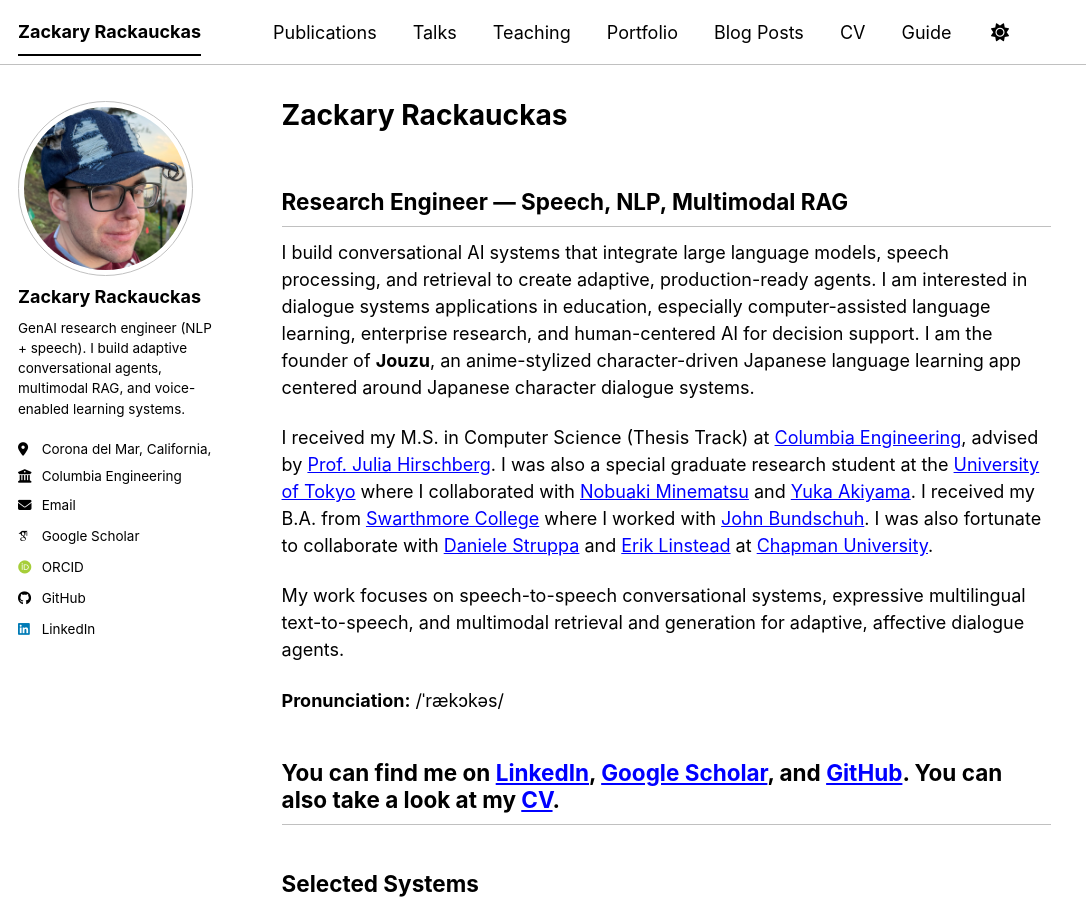
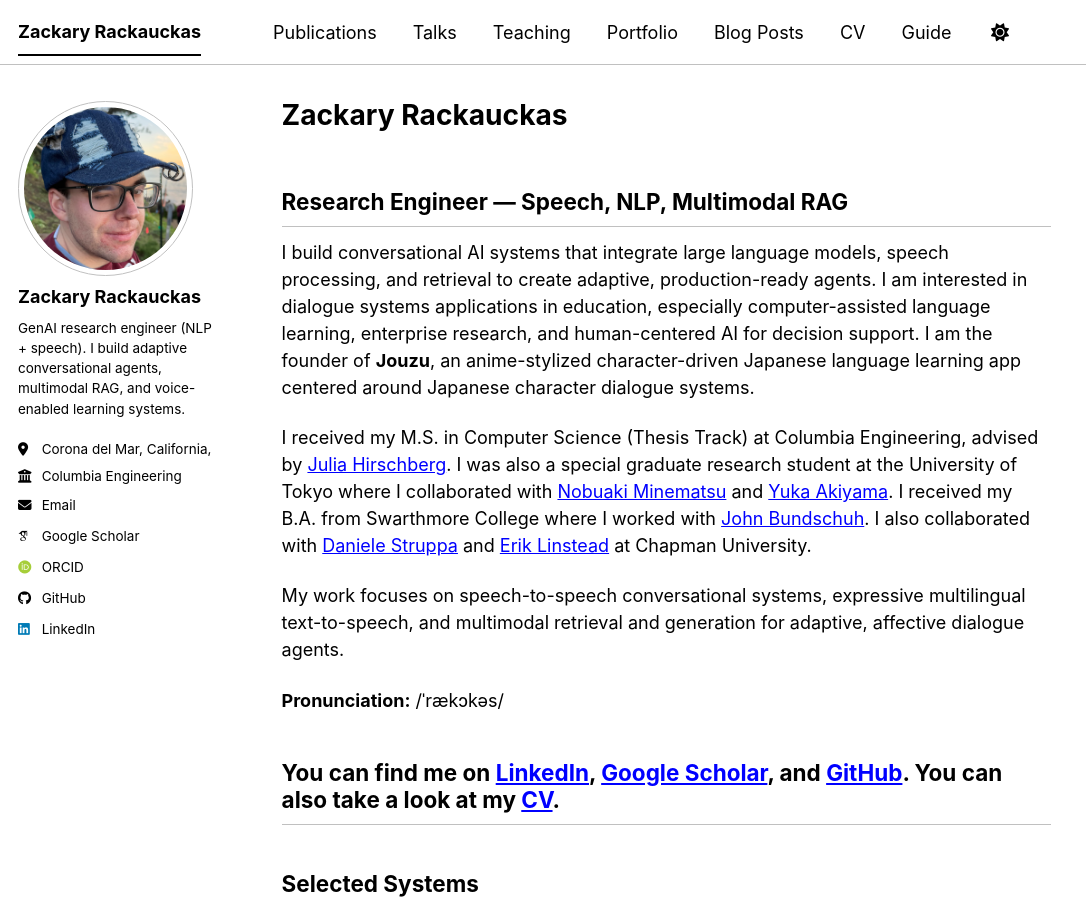
Before and after one commit to zackrack/zackrack.github.io, a Jekyll site: the page built from _pages/about.md, in a window 1280 px wide and 900 px high. Shown: the whole window, without its empty margins (0-1086 px from the left). Built offline with Jekyll 4.4.1, drawn with Linux system fonts in a browser that asks for light colours; some web fonts are replaced; a script bundle is joined from its source files by our own code; library files that are not in the unit come from our copies.

Commit message:
Refactor educational background section in about.md
Removed HTML entities from the text and simplified the formatting of educational background.

```diff
--- a/_pages/about.md
+++ b/_pages/about.md
@@ -10,7 +10,7 @@ redirect_from:
 ## Research Engineer — Speech, NLP, Multimodal RAG
 I build conversational AI systems that integrate large language models, speech processing, and retrieval to create adaptive, production-ready agents. I am interested in dialogue systems applications in education, especially computer-assisted language learning, enterprise research, and human-centered AI for decision support. I am the founder of **Jouzu**, an anime-stylized character-driven Japanese language learning app centered around Japanese character dialogue systems.
 
-I received my M.S. in Computer Science (Thesis Track) at [Columbia Engineering](https://www.engineering.columbia.edu/), advised by [Prof. Julia Hirschberg](https://www.cs.columbia.edu/~julia/). I was also a special graduate research student at the [University of Tokyo](https://www.u-tokyo.ac.jp/en/) where I collaborated with [Nobuaki Minematsu](https://www.gavo.t.u-tokyo.ac.jp/~mine/) and [Yuka Akiyama](https://scholar.google.com/citations?user=Ltawg0QAAAAJ&hl=en). I received my B.A. from [Swarthmore College](https://www.swarthmore.edu/) where I worked with [John Bundschuh](https://www.swarthmore.edu/profile/john-bundschuh). I was also fortunate to collaborate with [Daniele Struppa](https://www.chapman.edu/our-faculty/daniele-struppa) and [Erik Linstead](https://www.chapman.edu/our-faculty/erik-linstead) at [Chapman University](https://www.chapman.edu/).
+I received my M.S. in Computer Science (Thesis Track) at Columbia Engineering, advised by [Julia Hirschberg](https://www.cs.columbia.edu/~julia/). I was also a special graduate research student at the University of Tokyo where I collaborated with [Nobuaki Minematsu](https://www.gavo.t.u-tokyo.ac.jp/~mine/) and [Yuka Akiyama](https://scholar.google.com/citations?user=Ltawg0QAAAAJ&hl=en). I received my B.A. from Swarthmore College where I worked with [John Bundschuh](https://www.swarthmore.edu/profile/john-bundschuh). I also collaborated with [Daniele Struppa](https://www.chapman.edu/our-faculty/daniele-struppa) and [Erik Linstead](https://www.chapman.edu/our-faculty/erik-linstead) at Chapman University.
 
 My work focuses on speech-to-speech conversational systems, expressive multilingual text-to-speech, and multimodal retrieval and generation for adaptive, affective dialogue agents.
 
```
